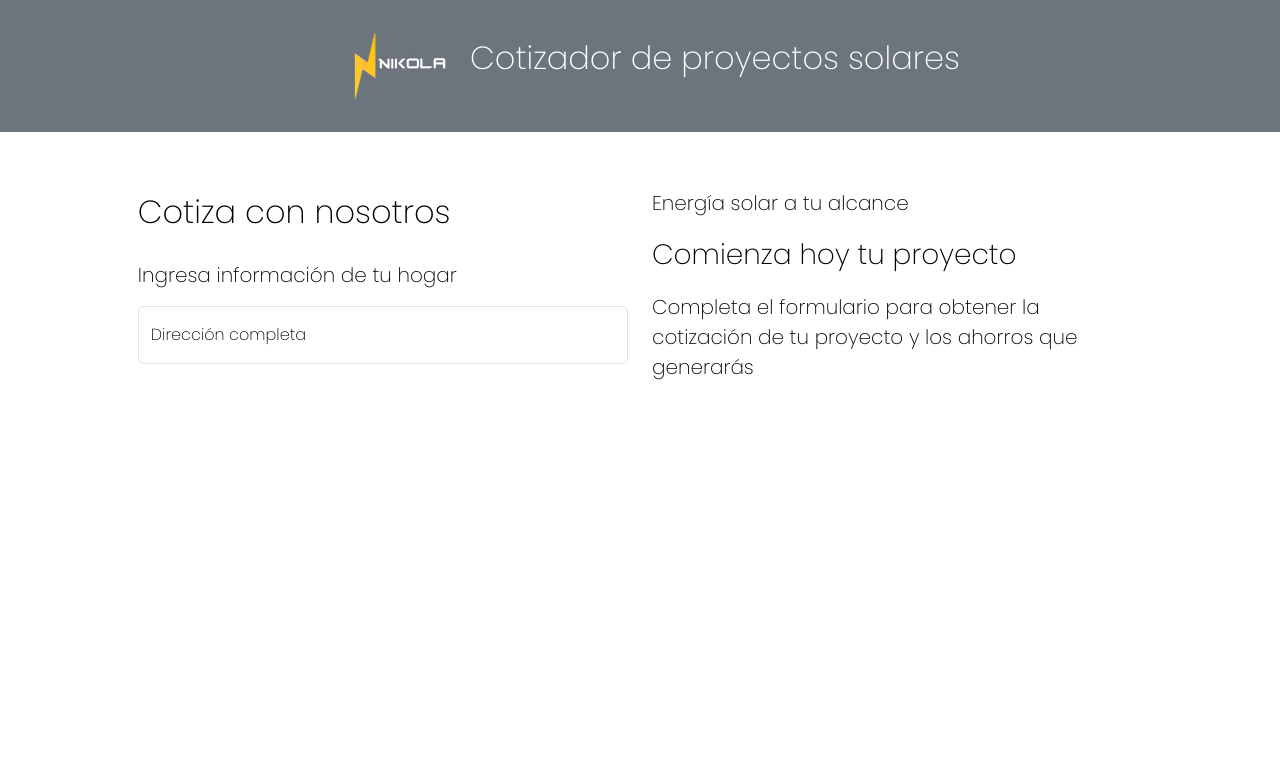
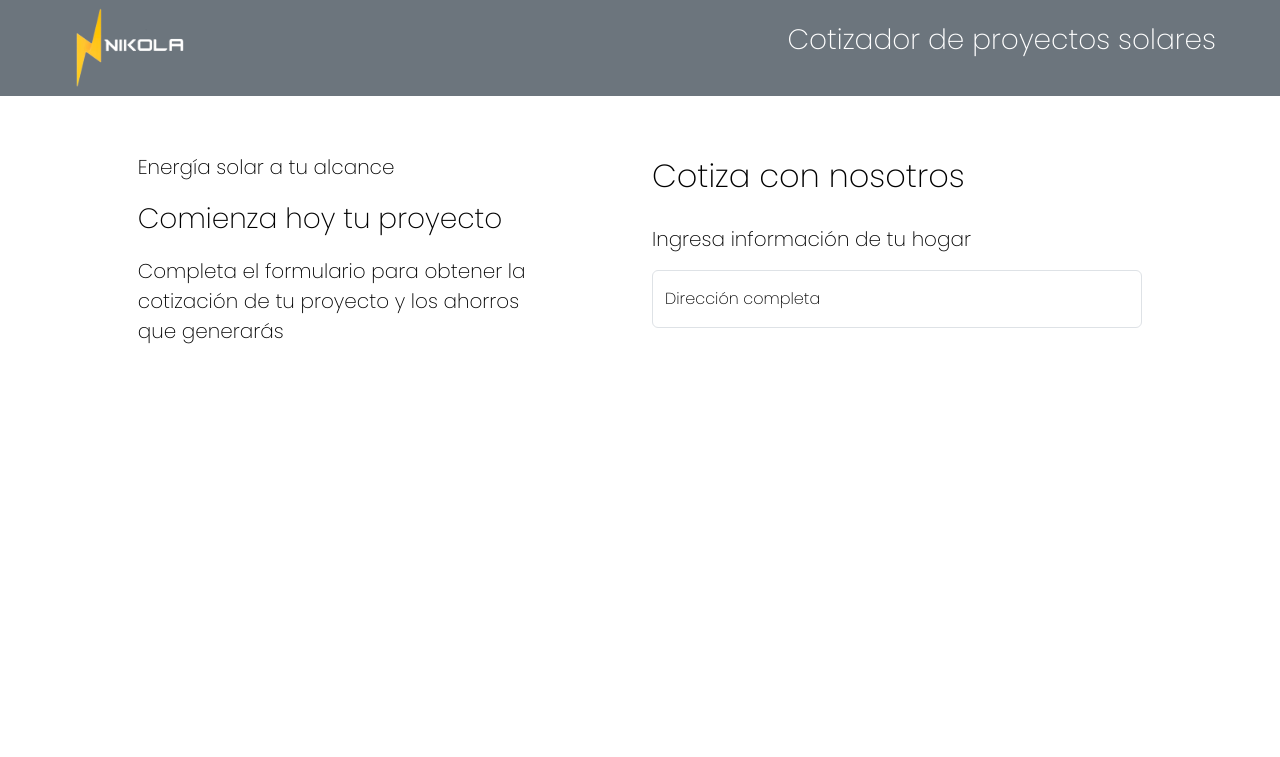
Before and after one commit to dbravoc/Cotizador, a plain HTML site: page public/index.html in a window 1280 px wide. Shown: the top 757 px of the page. Drawn offline with nearby package versions, Linux system fonts and the light colour scheme; some packages are replaced by stand-ins of ours.

Commit message:
Mejoras al diseno
Cambios en el CSS

```diff
--- a/public/assets/css/styles.css
+++ b/public/assets/css/styles.css
@@ -40,14 +40,13 @@
 }
 
 .header-img{
-    width: 150px ;
+    width: 120px ;
     height: auto;
 }
 
-.header-titulo{
-    display: flex;
-    justify-content: center;
-    align-items: center;
+.header{
+    margin: 12px;
+
 
 }
 
@@ -58,3 +57,7 @@
 .between{
     justify-content: space-between;
 }
+
+.div-publicidad{
+    justify-content: space-between;
+}
--- a/public/index.html
+++ b/public/index.html
@@ -12,14 +12,21 @@
 
 <body class="body">
 
-    <header class="header d-flex justify-content-center poppins p-2 bg-secondary text-white m-0">
-        <img class="header-img p-4" src="assets/imgs/Nikola-light-v2-300x201.webp" alt="">
-        <p class="d-flex header-titulo fs-2">Cotizador de proyectos solares</p>
+    <header class="d-flex justify-content-between poppins align-items-center pt-2 pb-2 pl-xl pr-xl bg-secondary text-white">
+        <img class="header-img" src="assets/imgs/Nikola-light-v2-300x201.webp" alt="">
+        <p class="d-flex fs-3 pl-xl" >Cotizador de proyectos solares</p>
     </header>
 
 <div class="container">
-    <div class="row pt-xl pl-xl pr-xl"> <!-- div para todo el conteiner-->
-        <div class="col-md-6 col-12  text-black poppins fs-10"> <!-- div para formulario-->
+    <div class="div-publicidad row pt-xl pl-xl pr-xl"> <!-- div para todo el conteiner-->
+
+        <div class="col-md-5 col-12 text-black poppins mb-5"> <!-- div para publicidad-->
+            <p class="fs-5 mb-3">Energía solar a tu alcance</p>
+            <p class="fs-3 mb-3">Comienza hoy tu proyecto</p>
+            <p class="fs-5 mb-3">Completa el formulario para obtener la cotización de tu proyecto y los ahorros que generarás</p>
+        </div>
+
+        <div class="col-md-6 col-12  text-black poppins fs-10 mb-5"> <!-- div para formulario-->
             <form id="calculadora">
             <p class="fs-2">Cotiza con nosotros</p>
             <p class="pt-2 fs-5">Ingresa información de tu hogar</p>
@@ -61,13 +68,7 @@
             <div class="pt-">
                 <button type="button" class="btn btn-outline-warning fs-2" id="BotonCotizar" onclick="AbrirEvaluacion()">Cotizar</button>
             </div>
-        </form>
-        </div>
-
-        <div class="col-md-6 col-12 align-items-center text-black poppins"> <!-- div para publicidad-->
-            <p class="fs-5 mb-3">Energía solar a tu alcance</p>
-            <p class="fs-3 mb-3">Comienza hoy tu proyecto</p>
-            <p class="fs-5 mb-3">Completa el formulario para obtener la cotización de tu proyecto y los ahorros que generarás</p>
+            </form>
         </div>
 
     </div>
```
